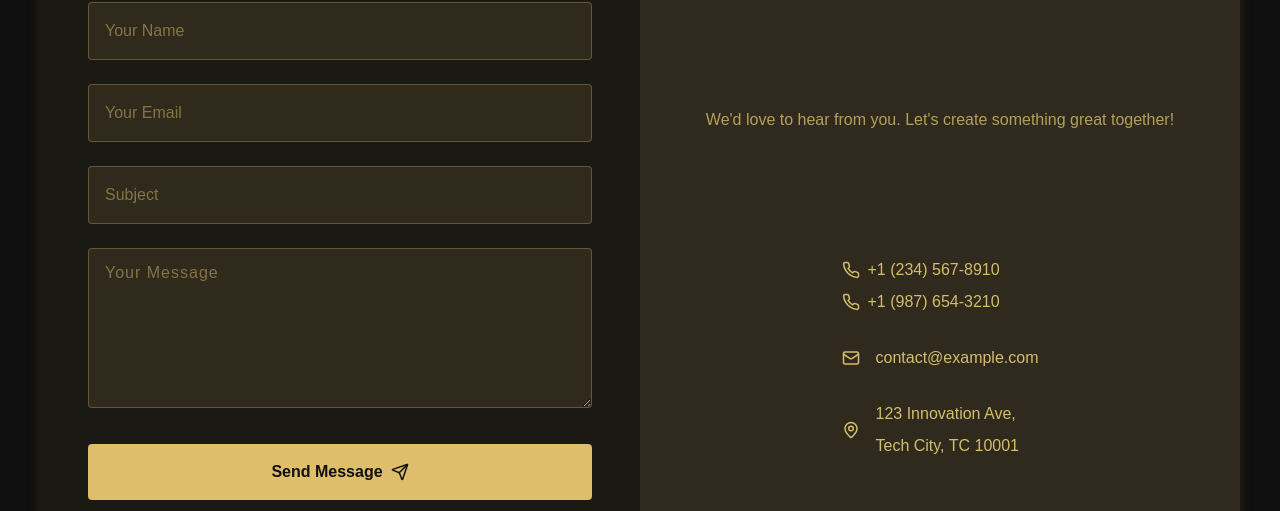
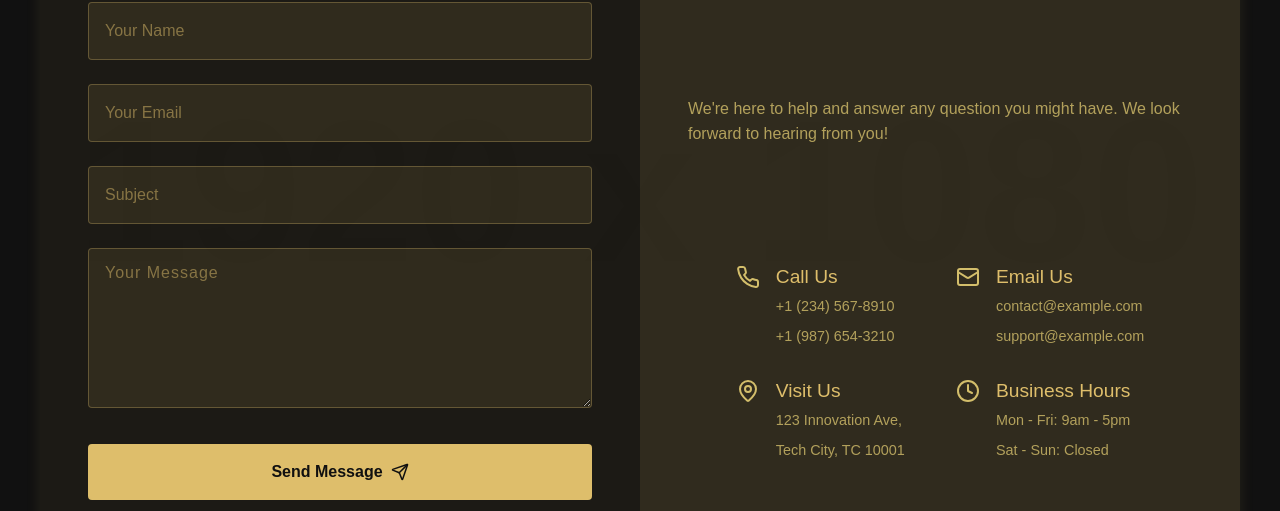
Before and after one commit to syedDayim/firran-collections, a React (Vite) app in the folder frontend/: page /about in a window 1280 px wide. Shown: the part 4257-4768 px from the top of the page. Built offline with nearby package versions, Linux system fonts and the light colour scheme.

Commit message:
Contact section improved

```diff
--- a/frontend/src/components/aboutComponents/ContactSection.jsx
+++ b/frontend/src/components/aboutComponents/ContactSection.jsx
@@ -1,5 +1,5 @@
 import React, { useState } from 'react';
-import { Mail, Phone, MapPin, Send } from 'lucide-react';
+import { Mail, Phone, MapPin, Send, Clock } from 'lucide-react';
 
 const ContactSection = () => {
     const [formData, setFormData] = useState({
@@ -27,26 +27,39 @@
             <div className="contact-container">
                 <div className="contact-info">
                     <h2 className="section-title">Get in Touch</h2>
-                    <p className="section-description">We'd love to hear from you. Let's create something great together!</p>
+                    <p className="section-description">We're here to help and answer any question you might have. We look forward to hearing from you!</p>
 
                     <div className="info-items">
                         <div className="info-item">
+                            <Phone size={24} className="icon" />
                             <div className="info-text">
-                                <p><Phone size={18} className="icon" />+1 (234) 567-8910</p>
-                                <p><Phone size={18} className="icon" />+1 (987) 654-3210</p>
+                                <h3>Call Us</h3>
+                                <p>+1 (234) 567-8910</p>
+                                <p>+1 (987) 654-3210</p>
                             </div>
                         </div>
                         <div className="info-item">
-                            <Mail size={18} className="icon" />
+                            <Mail size={24} className="icon" />
                             <div className="info-text">
+                                <h3>Email Us</h3>
                                 <p>contact@example.com</p>
+                                <p>support@example.com</p>
                             </div>
                         </div>
                         <div className="info-item">
-                            <MapPin size={18} className="icon" />
+                            <MapPin size={24} className="icon" />
                             <div className="info-text">
+                                <h3>Visit Us</h3>
                                 <p>123 Innovation Ave,</p>
                                 <p>Tech City, TC 10001</p>
+                            </div>
+                        </div>
+                        <div className="info-item">
+                            <Clock size={24} className="icon" />
+                            <div className="info-text">
+                                <h3>Business Hours</h3>
+                                <p>Mon - Fri: 9am - 5pm</p>
+                                <p>Sat - Sun: Closed</p>
                             </div>
                         </div>
                     </div>
@@ -104,7 +117,11 @@
 
             <style jsx>{`
     .contact-section {
-                    background-color: #101010;
+        background-color: #101010; /* Add the base background color */
+        background-image: url('https://api.placeholder.com/1920x1080/101010/debe6b?text=Your+Background+Image');
+        background-size: cover;
+        background-position: center;
+        background-blend-mode: overlay; /* Blend the color and image */
         color: #debe6b;
         min-height: 100vh;
         display: flex;
@@ -112,6 +129,17 @@
         justify-content: center;
         font-family: 'Arial', sans-serif;
         padding: 2rem 0;
+        position: relative;
+    }
+
+    .contact-section::before {
+        content: '';
+        position: absolute;
+        top: 0;
+        left: 0;
+        right: 0;
+        bottom: 0;
+        background-color: rgba(16, 16, 16, 0.8);
     }
 
     .contact-container {
@@ -123,6 +151,8 @@
         border-radius: 15px;
         overflow: hidden;
         box-shadow: 0 0 15px rgba(222, 190, 107, 0.1);
+        position: relative;
+        z-index: 1;
     }
 
     .contact-info,
@@ -150,16 +180,15 @@
     }
 
     .info-items {
-                    display: flex;
-                    flex-direction: column;
+        display: grid;
+        grid-template-columns: repeat(2, 1fr);
         gap: 2rem;
     }
 
     .info-item {
         display: flex;
-                    align-items: center;
+        align-items: flex-start;
         gap: 1rem;
-                    font-size: 1rem;
     }
 
     .icon {
@@ -173,11 +202,16 @@
         gap: 0.5rem;
     }
 
+    .info-text h3 {
+        font-size: 1.2rem;
+        margin: 0;
+        color: #debe6b;
+    }
+
     .info-text p {
         margin: 0;
-                    display: flex;
-                    align-items: center;
-                    gap: 0.5rem;
+        font-size: 0.9rem;
+        opacity: 0.8;
     }
 
     .contact-form {
@@ -260,6 +294,10 @@
         .form-title {
             font-size: 2rem;
         }
+
+        .info-items {
+            grid-template-columns: 1fr;
+        }
     }
 
     @media (max-width: 640px) {
@@ -272,8 +310,13 @@
         .form-title {
             font-size: 1.8rem;
         }
+
+        .info-items {
+            grid-template-columns: 1fr;
+        }
     }
 `}</style>
+
         </section>
     );
 };
```
Lines whose indentation alone changed are shown as unchanged.
